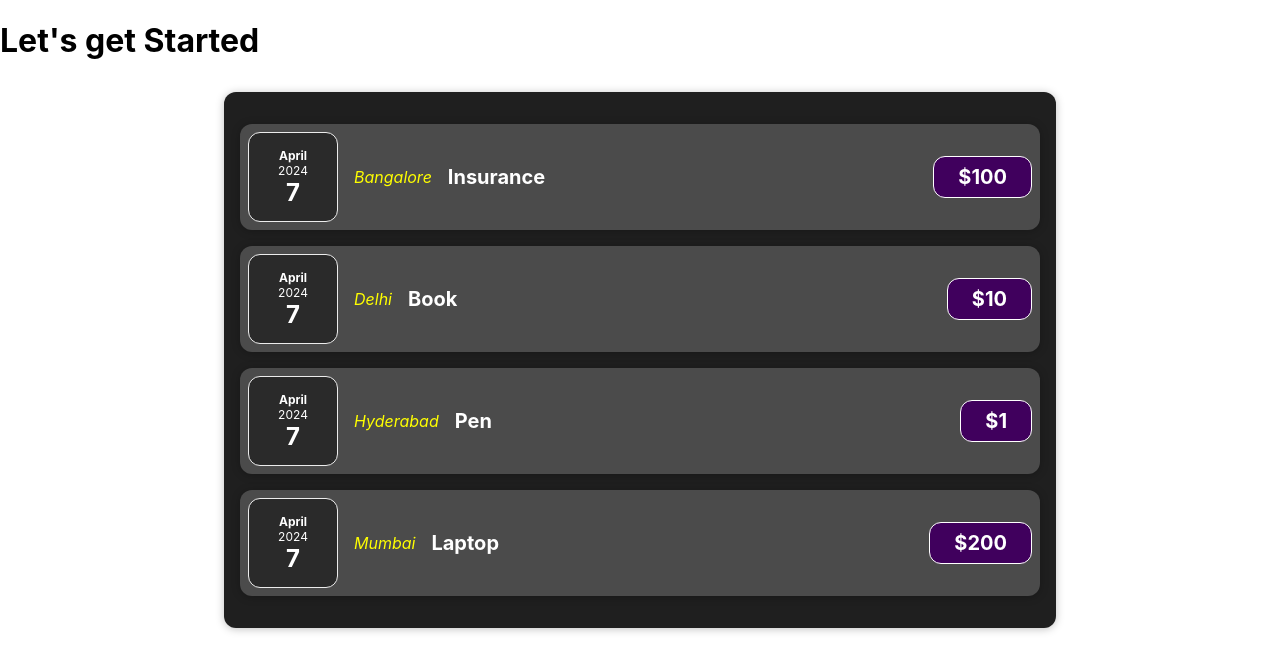
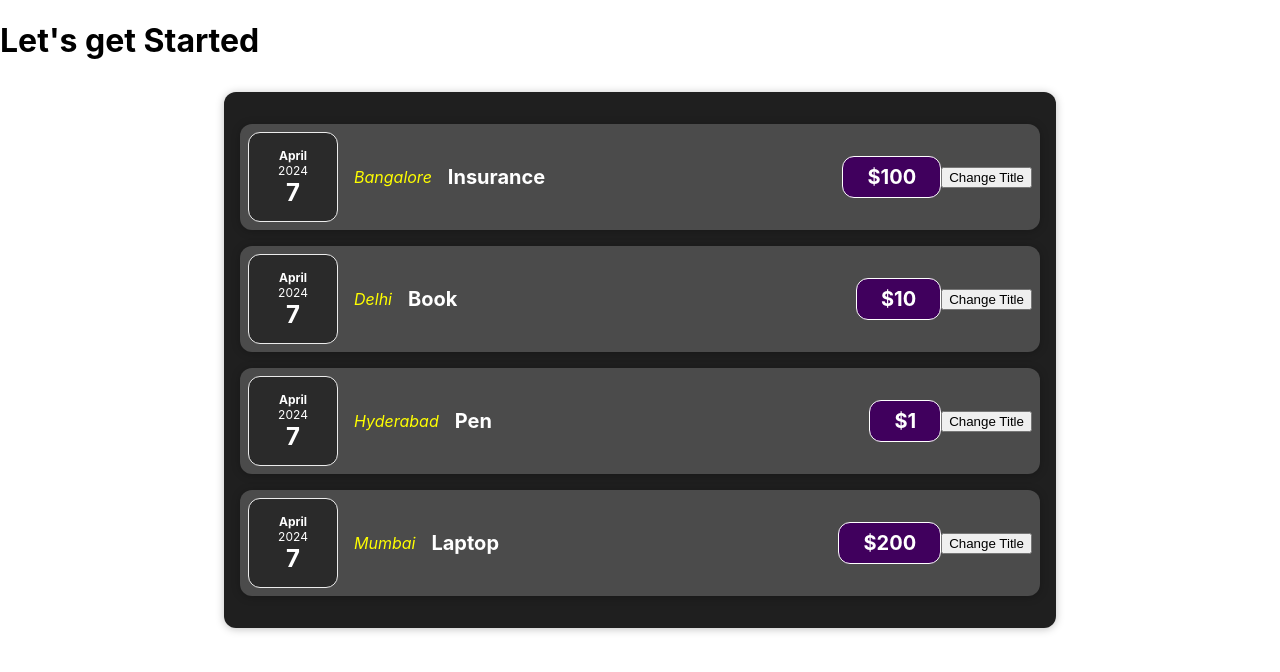
Before and after one commit to samimakter96/Learning_React, a React (Create React App) app: page / in a window 1280 px wide. Shown: the top 672 px of the page. Built offline with nearby package versions, Linux system fonts and the light colour scheme.

Commit message:
adding event listinear using onClick method

```diff
--- a/src/components/Expenses/ExpenseItem.js
+++ b/src/components/Expenses/ExpenseItem.js
@@ -4,6 +4,9 @@ import ExpenseDate from './ExpenseDate';
 import Card from '../UI/Card';
 
 const ExpenseItem = (props) => {
+  function buttonClickedHere(event) {
+    console.log('button clicked');
+  }
   return (
     <Card className="expense-item">
       <ExpenseDate date={props.date} />
@@ -12,6 +15,7 @@ const ExpenseItem = (props) => {
         <h2>{props.title}</h2>
         <div className="expense-item__price">${props.price}</div>
       </div>
+      <button onClick={buttonClickedHere}>Change Title</button>
     </Card>
   );
 }
```
